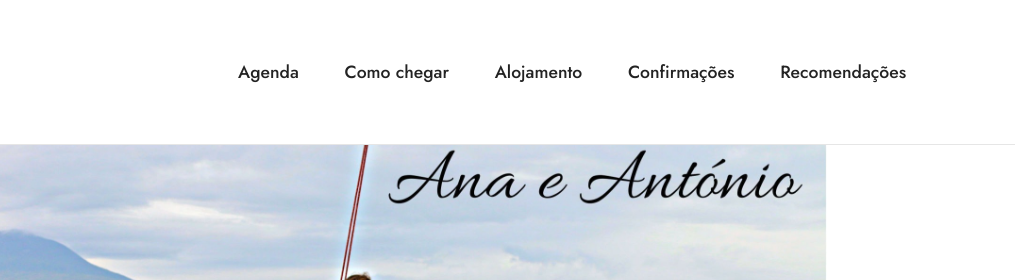
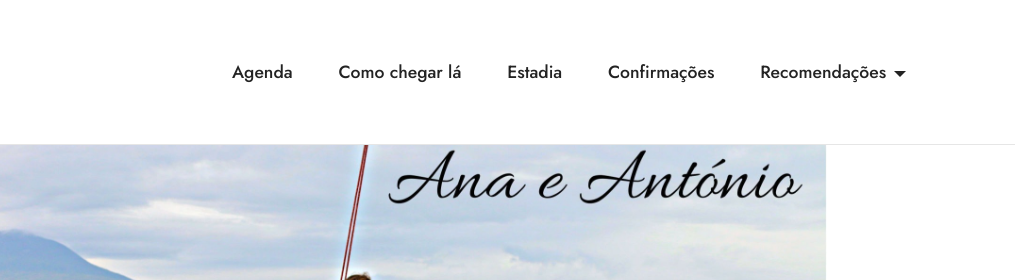
Before and after one commit to ana-antonio/site, a plain HTML site: page index.html in a window 1280 px wide. Shown: the top 280 px of the page, 265-1280 px from the left. Drawn offline with Linux system fonts and the light colour scheme; files whose address does not match are found by name.

Commit message:
Update index.html

```diff
--- a/index.html
+++ b/index.html
@@ -56,7 +56,7 @@
             </button>
             <div class="collapse navbar-collapse" id="navbarSupportedContent">
                 <ul class="navbar-nav nav-dropdown nav-right" data-app-modern-menu="true"><li class="nav-item"><a class="nav-link link text-black display-4" href="index.html#content1-2w">Agenda</a></li>
-                    <li class="nav-item"><a class="nav-link link show text-black display-4" href="index.html#content1-c">Como chegar</a></li><li class="nav-item"><a class="nav-link link show text-black display-4" href="index.html#content1-d">Alojamento</a></li><li class="nav-item"><a class="nav-link link show text-black display-4" href="index.html#content1-11">Confirmações<br></a></li><li class="nav-item"><a class="nav-link link text-black text-primary display-4" href="page1.html#content1-1o" aria-expanded="false">Recomendações</a></li></ul>
+                    <li class="nav-item"><a class="nav-link link show text-black display-4" href="index.html#content1-c">Como chegar lá</a></li><li class="nav-item"><a class="nav-link link show text-black display-4" href="index.html#content1-d">Estadia</a></li><li class="nav-item"><a class="nav-link link show text-black display-4" href="index.html#content1-11">Confirmações<br></a></li><li class="nav-item dropdown"><a class="nav-link link text-black text-primary dropdown-toggle show display-4" href="page1.html#content1-1o" aria-expanded="false" data-toggle="dropdown-submenu" data-bs-toggle="dropdown" data-bs-auto-close="outside">Recomendações</a><div class="dropdown-menu show" aria-labelledby="dropdown-550" data-bs-popper="none"><a class="text-black text-primary dropdown-item display-4" href="page1.html#content1-1o">Roteiro</a><a class="text-black text-primary dropdown-item display-4" href="page1.html#gallery5-2s">Restaurantes</a></div></li></ul>
 
 
             </div>
```
